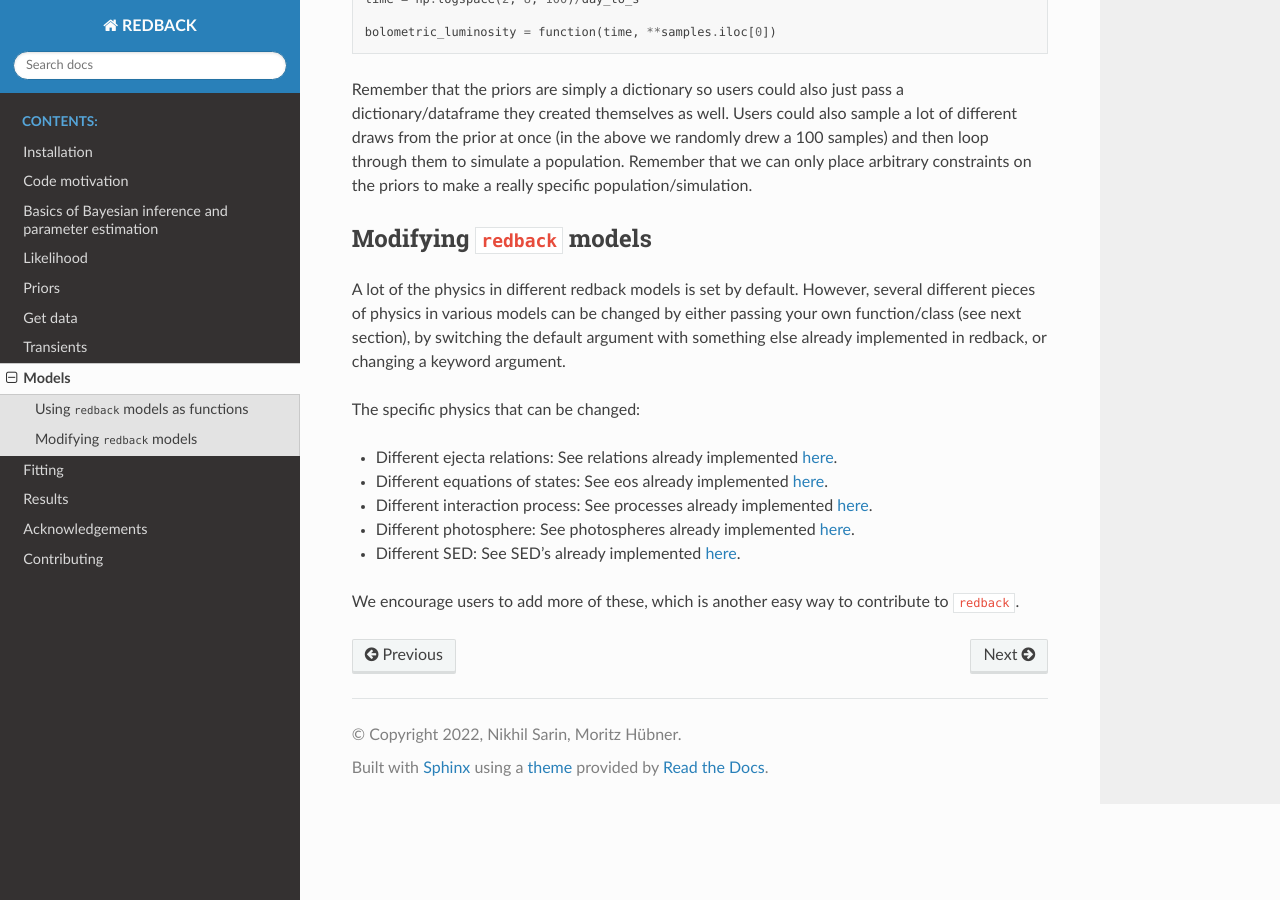
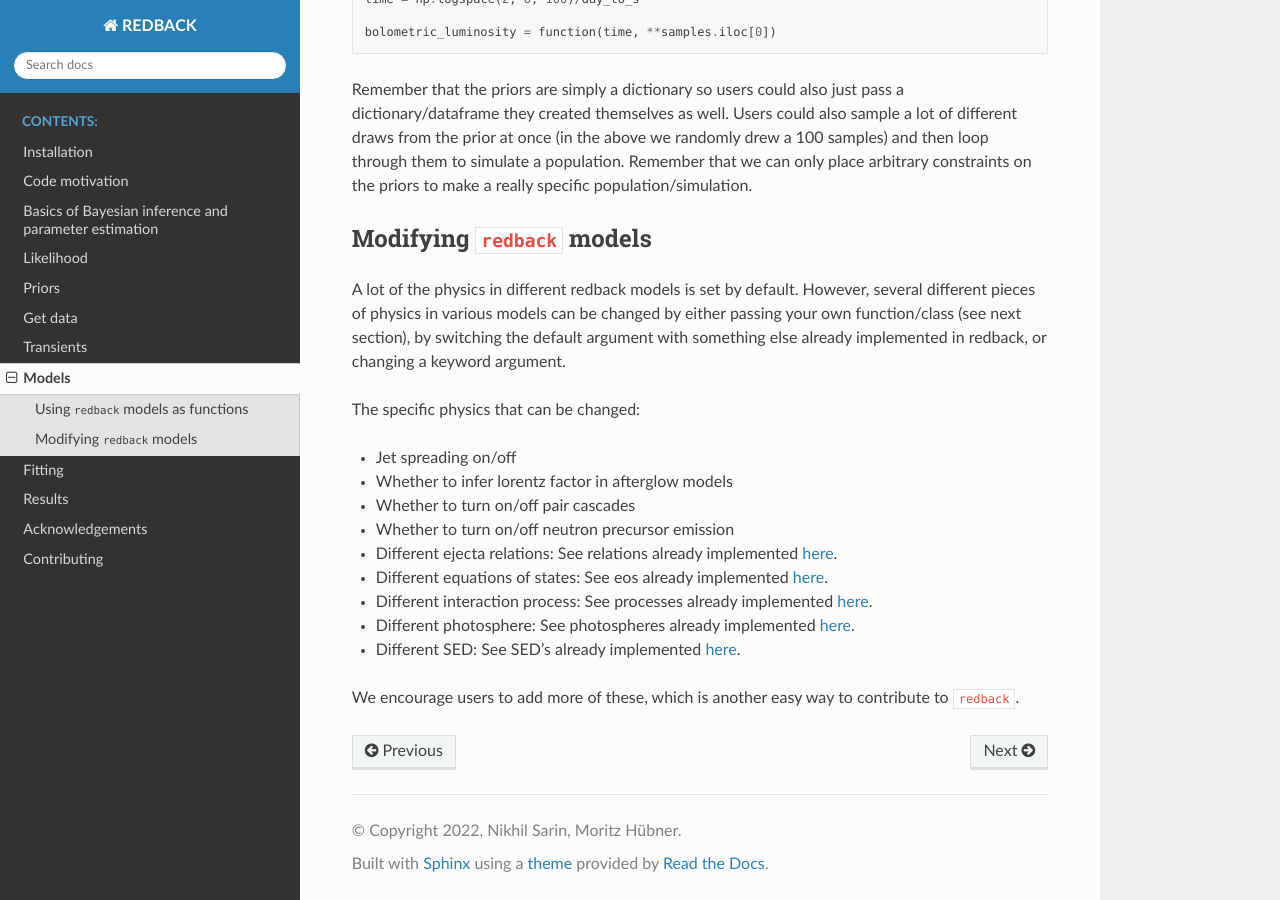
Before and after one commit to nikhil-sarin/redback, a Sphinx documentation site: the page built from docs/models.txt, in a window 1280 px wide and 900 px high, scrolled down 2632 px. Built offline with Sphinx 7.4.7 and the Read the Docs theme 2.0.0, drawn with Linux system fonts in a browser that asks for light colours; pages that are not in the unit, such as notebooks, are missing from menus.

Commit message:
Added something about jet spreading/other switches

```diff
--- a/docs/models.txt
+++ b/docs/models.txt
@@ -131,6 +131,10 @@ by switching the default argument with something else already implemented in red
 
 The specific physics that can be changed:
 
+- Jet spreading on/off
+- Whether to infer lorentz factor in afterglow models
+- Whether to turn on/off pair cascades
+- Whether to turn on/off neutron precursor emission
 - Different ejecta relations: See relations already implemented `here <https://github.com/nikhil-sarin/redback/blob/master/redback/ejecta_relations.py>`_.
 - Different equations of states: See eos already implemented `here <https://github.com/nikhil-sarin/redback/blob/master/redback/eos.py>`_.
 - Different interaction process: See processes already implemented `here <https://github.com/nikhil-sarin/redback/blob/master/redback/interaction_processes.py>`_.
```
